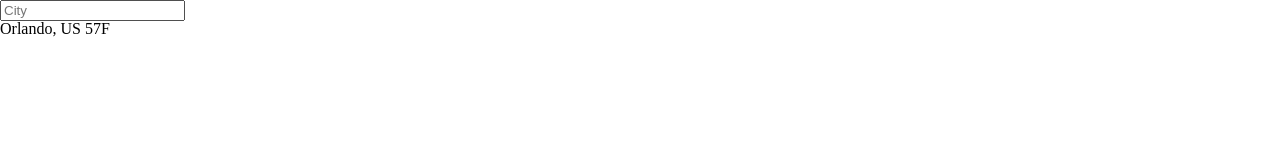
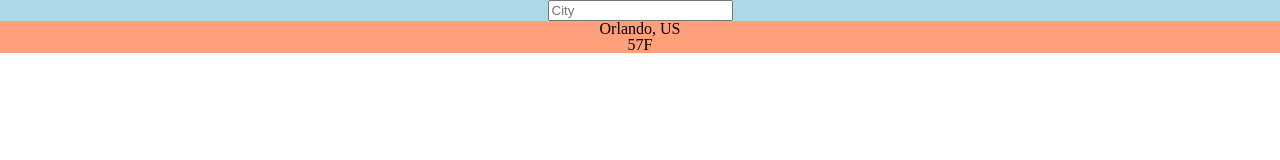
Before and after one commit to Zirafnik/weather-app, a plain HTML site: page index.html in a window 1280 px wide. Drawn offline with Linux system fonts and the light colour scheme.

Commit message:
some data presentation

```diff
--- a/index.html
+++ b/index.html
@@ -7,17 +7,19 @@
         <title>Weather App</title>
     </head>
     <body>
-        <header id="header">
+        <header>
             <input type="text" placeholder="City">
         </header>
 
-        <div>
-            <span>Orlando</span><span>, US</span>
+        <div id="data">
+            <div><span>Orlando, </span><span>US</span></div>
             <span>57F</span>
 
         </div>
 
+        <footer>
 
+        </footer>
 
         <script src="main.js"></script>
     </body>
--- a/styles/main.css
+++ b/styles/main.css
@@ -0,0 +1,16 @@
+header {
+    display: flex;
+    flex-direction: row;
+    justify-content: center;
+
+    background: lightblue;
+}
+
+#data{
+    display: flex;
+    flex-direction: column;
+    justify-content: center;
+    align-items: center;
+
+    background: lightsalmon;
+}
```
Also changed, not shown: main.js (+8 -3 lines).
